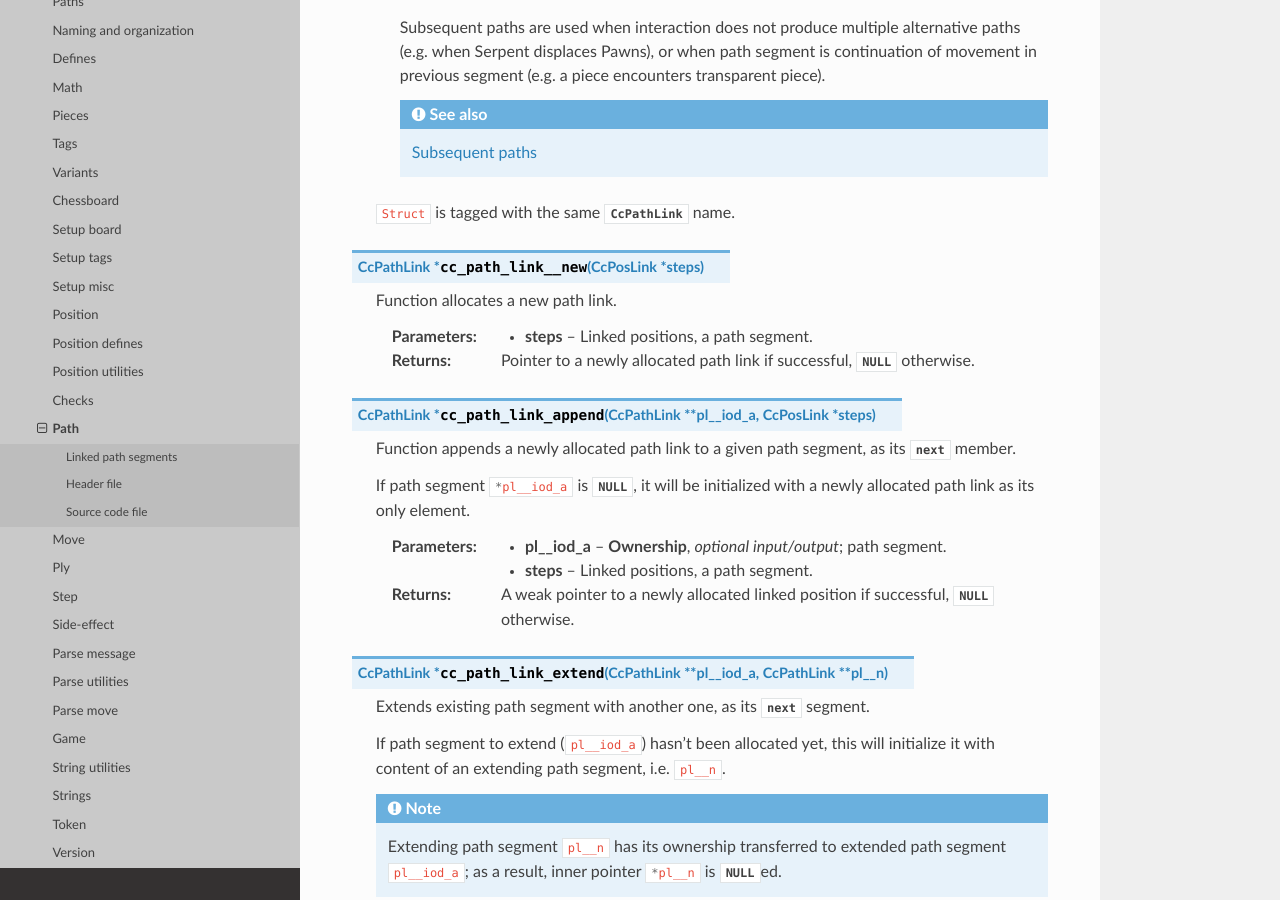
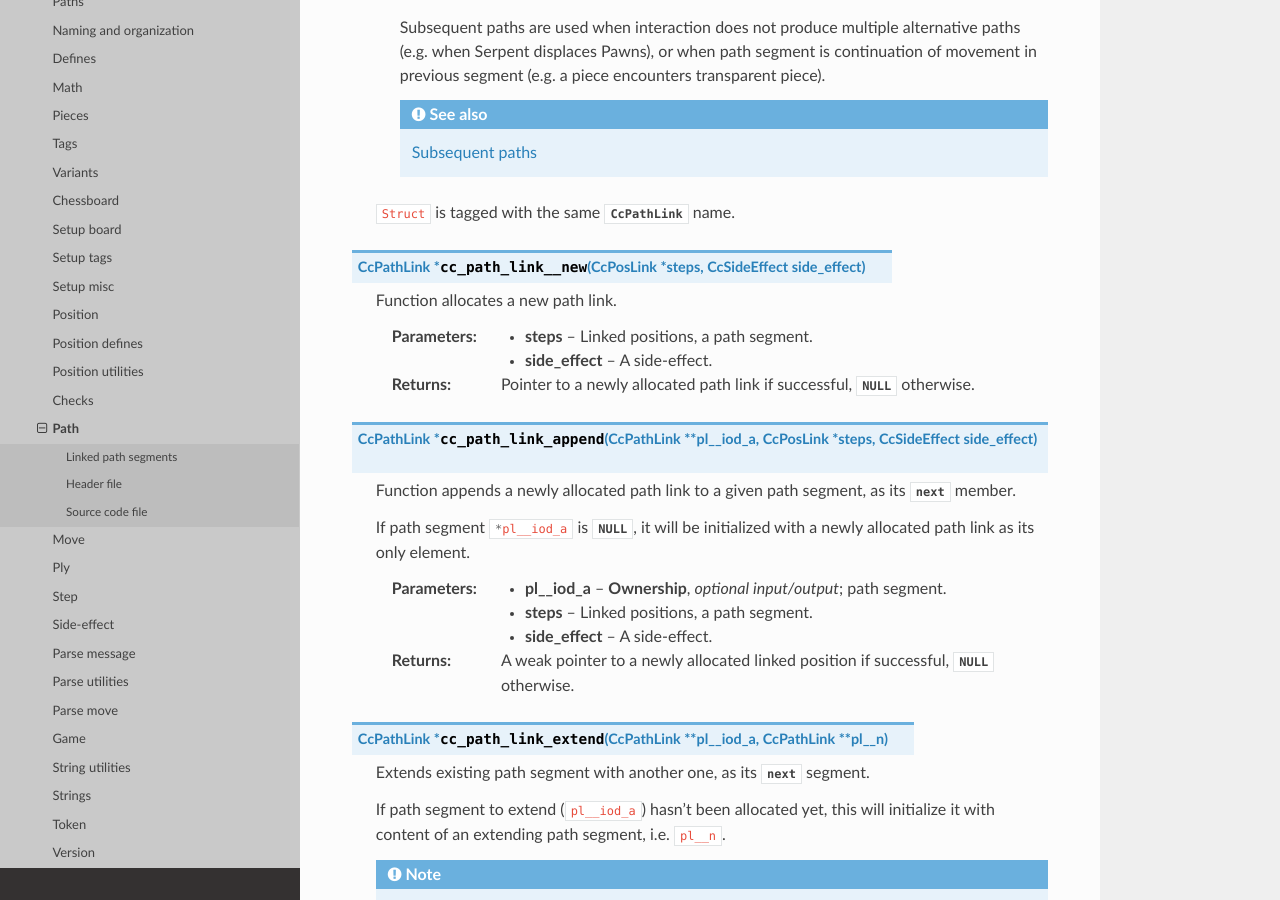
Before and after one commit to mmlacak/crochess, a Sphinx documentation site: the page built from docs/source/libcc/ccpath.rst, in a window 1280 px wide and 900 px high, scrolled down 1933 px. Built offline with Sphinx 7.4.7 and the Read the Docs theme 3.1.0, drawn with Linux system fonts in a browser that asks for light colours.

Commit message:
Added side-effect param + docs. Fixed bug: wrong mid-pointer.

```diff
--- a/docs/source/conf.py
+++ b/docs/source/conf.py
@@ -26,10 +26,10 @@ copyright = '2021, Mario Mlačak'
 author = 'Mario Mlačak'
 
 # The short X.Y version
-version = "0.0.1.75:1254+20250112.090040"   # docs-new-lib-short-version-major-minor-feature-commit+meta~breaks-place-marker
+version = "0.0.1.76:1255+20250112.100237"   # docs-new-lib-short-version-major-minor-feature-commit+meta~breaks-place-marker
 
 # The full version, including alpha/beta/rc tags
-release = "0.0.1.75:1254+20250112.090040"   # docs-new-lib-full-version-major-minor-feature-commit+meta~breaks-place-marker
+release = "0.0.1.76:1255+20250112.100237"   # docs-new-lib-full-version-major-minor-feature-commit+meta~breaks-place-marker
 
 
 # -- General configuration ---------------------------------------------------
--- a/docs/source/libcc/ccpath.rst
+++ b/docs/source/libcc/ccpath.rst
@@ -110,15 +110,16 @@ Linked path segments
 
     :c:`Struct` is tagged with the same :c:struct:`CcPathLink` name.
 
-.. c:function:: CcPathLink * cc_path_link__new( CcPosLink * steps )
+.. c:function:: CcPathLink * cc_path_link__new( CcPosLink * steps, CcSideEffect side_effect )
 
     Function allocates a new path link.
 
     :param steps: Linked positions, a path segment.
+    :param side_effect: A side-effect.
     :returns: Pointer to a newly allocated path link if successful,
         :c:data:`NULL` otherwise.
 
-.. c:function:: CcPathLink * cc_path_link_append( CcPathLink ** pl__iod_a, CcPosLink * steps )
+.. c:function:: CcPathLink * cc_path_link_append( CcPathLink ** pl__iod_a, CcPosLink * steps, CcSideEffect side_effect )
 
     Function appends a newly allocated path link to a given path segment,
     as its :c:member:`next` member.
@@ -128,6 +129,7 @@ Linked path segments
 
     :param pl__iod_a: **Ownership**, *optional* *input/output*; path segment.
     :param steps: Linked positions, a path segment.
+    :param side_effect: A side-effect.
     :returns: A weak pointer to a newly allocated linked position
               if successful, :c:data:`NULL` otherwise.
 
```
Also changed, not shown: README.md (+2 -2 lines), 5 other files.
